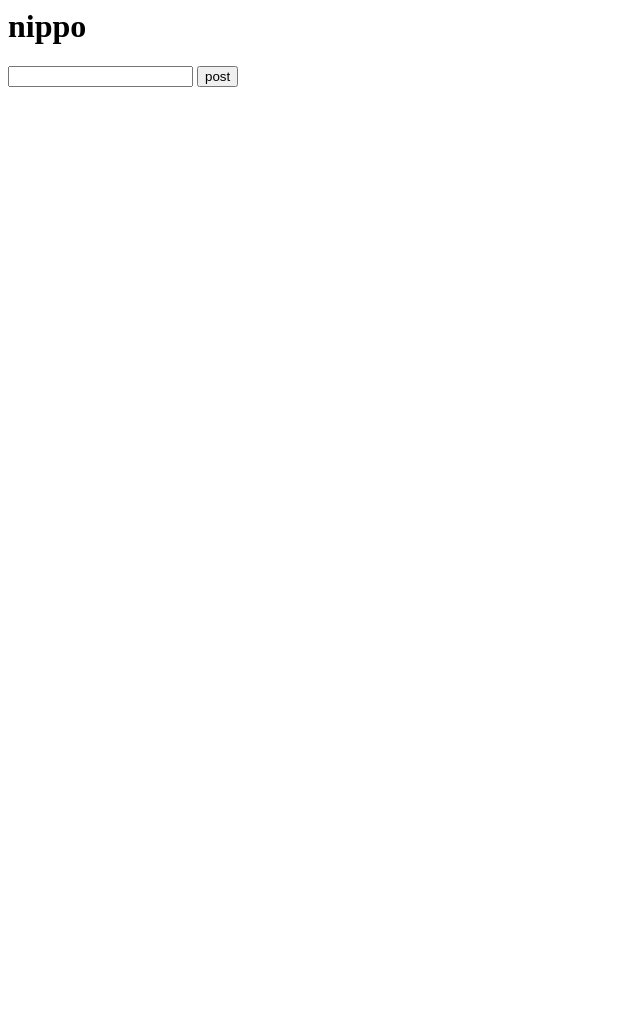
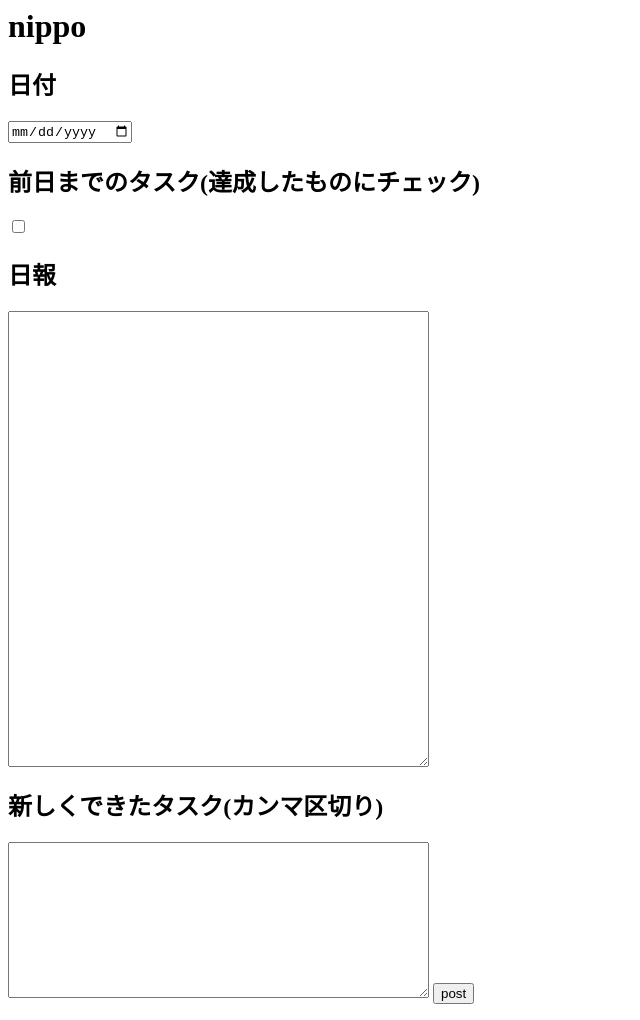
Before and after one commit to TansanSui-H2CO3/nippo, a plain HTML site: page root/index.html in a window 1280 px wide. Shown: the whole page, without its empty margins (0-640 px from the left). Before the commit the page ends 800 px from the top, so only its background shows below. Drawn offline with Linux system fonts and the light colour scheme.

Commit message:
feat: other input fields in index.html

```diff
--- a/root/index.html
+++ b/root/index.html
@@ -5,7 +5,20 @@
     <body>
         <h1>nippo</h1>
         <form action="/submit.html" method="POST">
-            <input type="text" name="nippo">
+            <h2>日付</h2>
+            <input type="date" name="date">
+
+            <h2>前日までのタスク(達成したものにチェック)</h2>
+            <div id="task">
+                <input type="checkbox" name="task-1" value=1>
+            </div>
+
+            <h2>日報</h2>
+            <textarea name="nippo" id="" cols="50" rows="30"></textarea>
+
+            <h2>新しくできたタスク(カンマ区切り)</h2>
+            <textarea name="new-task" id="" cols="50" rows="10"></textarea>
+
             <input type="submit" value="post">
         </form>
     </body>
```
